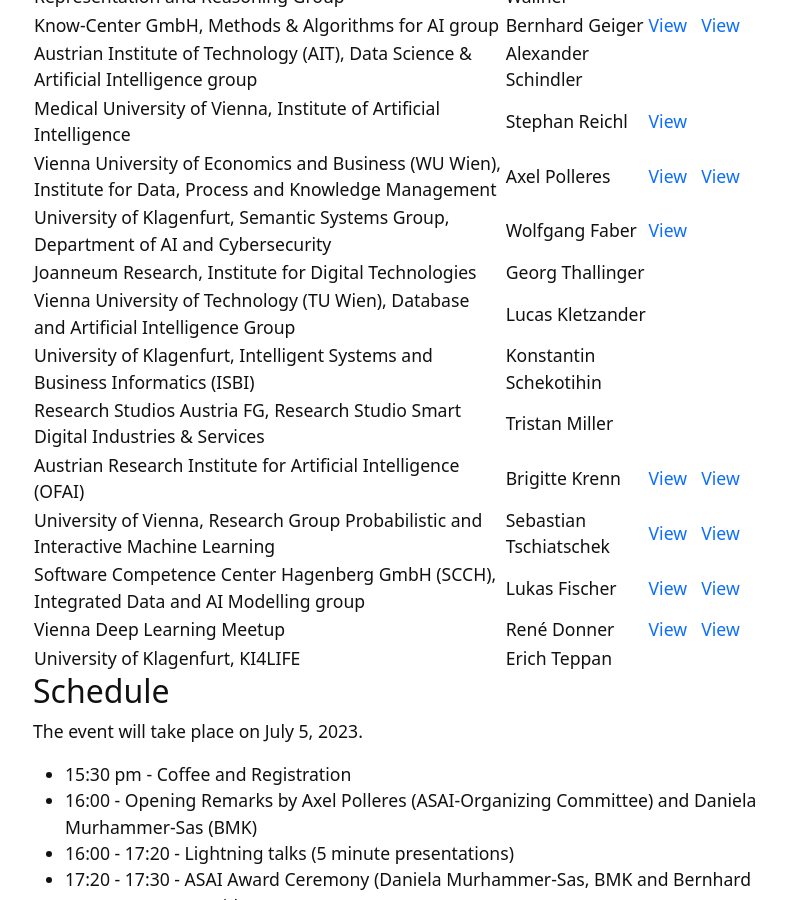
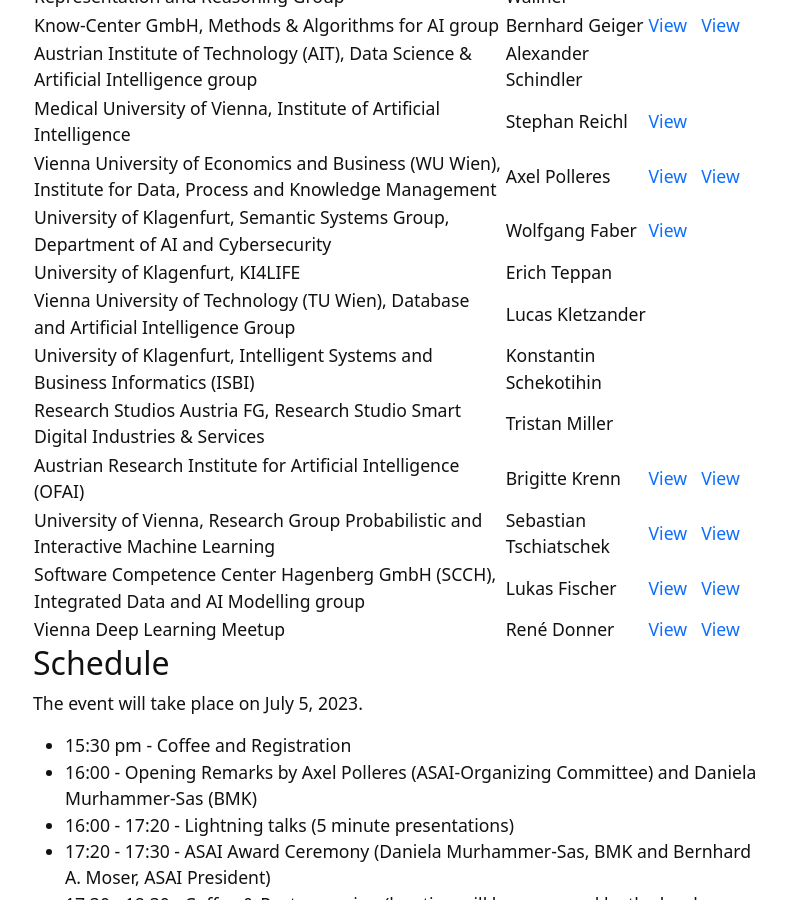
Before and after one commit to anjomshoaa/asai-ne-2023, a Jekyll site: the page built from content/2-program.md, in a window 1280 px wide and 900 px high, scrolled down 377 px. Shown: the whole window, without its empty margins (244-1030 px from the left). Built offline with Jekyll 4.4.1, drawn with Linux system fonts in a browser that asks for light colours.

Commit message:
Program updated.

```diff
--- a/content/2-program.md
+++ b/content/2-program.md
@@ -13,7 +13,7 @@ nav: Program
 | Medical University of Vienna, Institute of Artificial Intelligence | Stephan Reichl |[View](../files/4_StephanReichl_slides.pdf) | |
 | Vienna University of Economics and Business (WU Wien), Institute for Data, Process and Knowledge Management | Axel Polleres |[View](../files/5_AxelPolleres_slides.pdf) |[View](../files/5_AxelPolleres_poster.pdf) |
 | University of Klagenfurt, Semantic Systems Group, Department of AI and Cybersecurity | Wolfgang Faber |[View](../files/6_WolfgangFaber_slides.pdf) | |
-| Joanneum Research, Institute for Digital Technologies | Georg Thallinger | | |
+| University of Klagenfurt, KI4LIFE| Erich Teppan | | |
 | Vienna University of Technology (TU Wien), Database and Artificial Intelligence Group | Lucas Kletzander | | |
 | University of Klagenfurt, Intelligent Systems and Business Informatics (ISBI) | Konstantin Schekotihin | | |
 | Research Studios Austria FG, Research Studio Smart Digital Industries & Services | Tristan Miller | | |
```
Also changed, not shown: other parts of content/2-program.md (+1 -1 lines).
